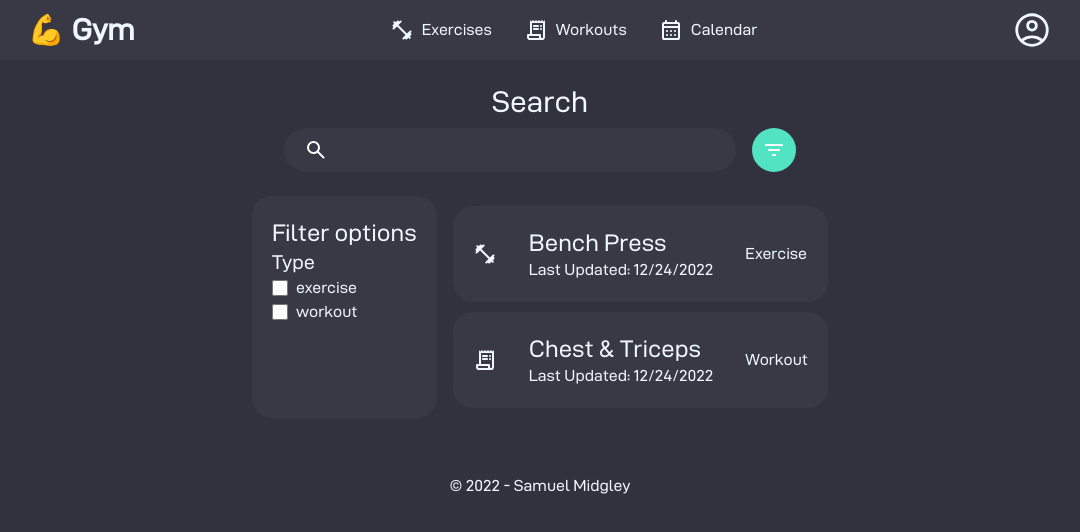
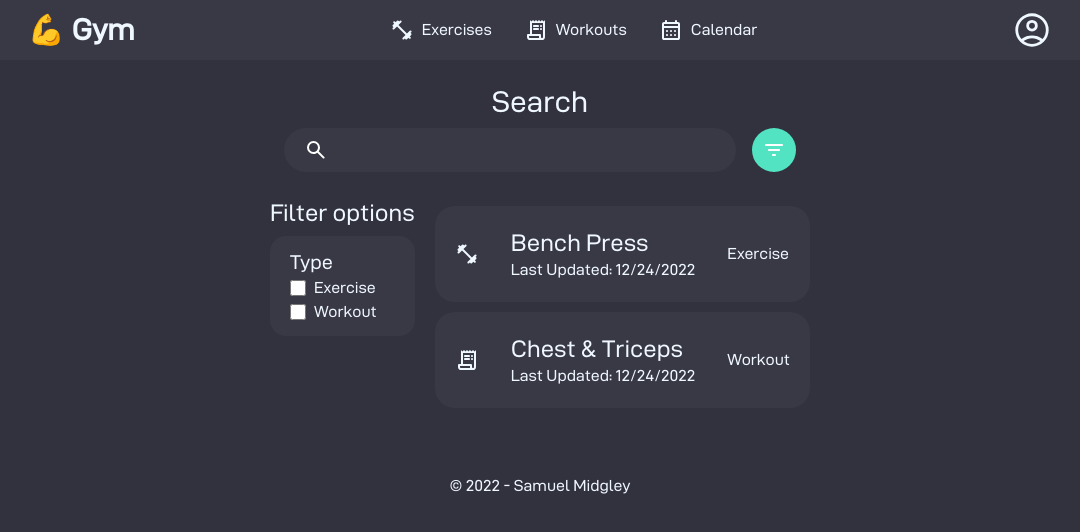
Before and after one commit to SamuelMidgley/gym, a React (Vite) app: page /gym/search in a window 1280 px wide. Shown: the top 532 px of the page, without its empty margins (100-1180 px from the left). Built offline with nearby package versions, Linux system fonts and the light colour scheme; no server answers.

Commit message:
🔎 Minor UI changes to search

```diff
--- a/src/pages/search/Search.tsx
+++ b/src/pages/search/Search.tsx
@@ -31,17 +31,17 @@ export default function Search() {
 
   return (
     <>
-      <header className="flex flex-col items-center w-full my-6">
-        <h1 className="text-3xl text-center mb-2">Search</h1>
-        <div className="inline-flex gap-4 w-4/5 max-w-lg">
-          <div className="inline-flex w-full gap-4 py-2 px-5 bg-brand-600 rounded-3xl items-center">
+      <header className="my-6 flex w-full flex-col items-center">
+        <h1 className="mb-2 text-center text-3xl">Search</h1>
+        <div className="inline-flex w-4/5 max-w-lg gap-4">
+          <div className="inline-flex w-full items-center gap-4 rounded-3xl bg-brand-600 py-2 px-5">
             <SearchIcon />
             <SearchBar initialSearchTerm={searchTermFromNavigate} />
           </div>
           <div className="flex items-center">
             <button
               type="button"
-              className="h-11 w-11 p-1 rounded-3xl flex justify-center items-center bg-green"
+              className="flex h-11 w-11 items-center justify-center rounded-3xl bg-green p-1"
               onClick={() => setShowFilters((prevFilters) => !prevFilters)}
             >
               <FilterIcon />
@@ -49,7 +49,7 @@ export default function Search() {
           </div>
         </div>
       </header>
-      <main className="flex sm:col gap-4">
+      <main className="sm:col flex gap-5">
         <FilterOptions />
         {showFilters && <FilterOptions />}
         <section>
--- a/src/pages/search/components/FilterOptions.tsx
+++ b/src/pages/search/components/FilterOptions.tsx
@@ -10,16 +10,16 @@ const Checkbox = (props: ICheckBox) => {
   const { label, value, onChange } = props
 
   return (
-    <label htmlFor={label} className="flex items-center">
+    <label htmlFor={label} className="flex items-center first-letter:uppercase">
       <input
         id={label}
         name={label}
         type="checkbox"
         checked={value}
         onChange={onChange}
-        className="w-4 h-4 mr-2	accent-green"
+        className="mr-2 h-4 w-4	accent-green"
       />
-      {label}
+      <p className="first-letter:uppercase">{label}</p>
     </label>
   )
 }
@@ -38,9 +38,9 @@ export default function FilterOptions() {
   }
 
   return (
-    <section className="filter-options">
-      <h2 className="text-2xl">Filter options</h2>
-      <div>
+    <section>
+      <h2 className="mb-2 text-2xl">Filter options</h2>
+      <div className="w-full rounded-2xl bg-brand-600 px-5 py-3">
         <h3 className="text-xl">Type</h3>
         <Checkbox
           label="exercise"
```
